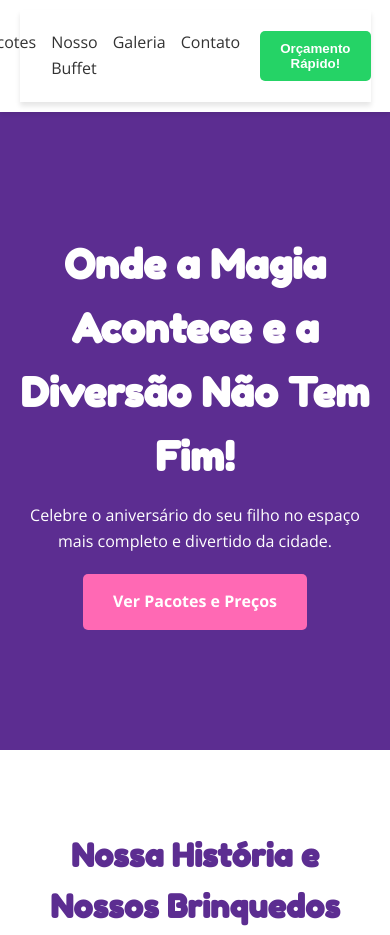
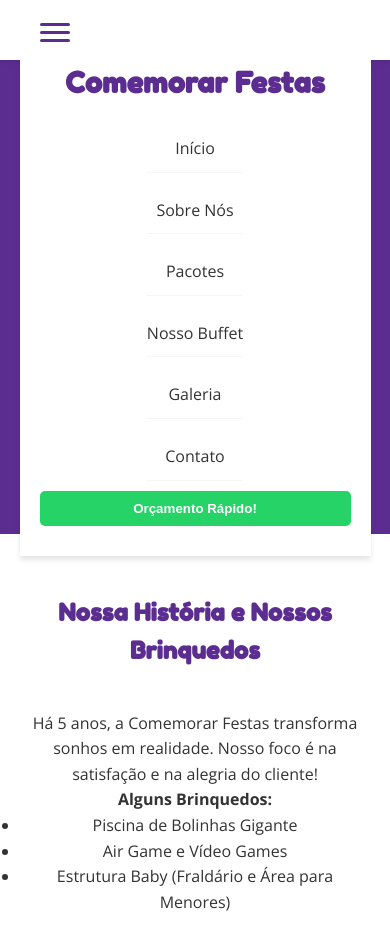
Before and after one commit to Ysaiassilas/Comemorar, a plain HTML site: page index.html in a window 390 px wide. Shown: the top 935 px of the page. Drawn offline with nearby package versions, Linux system fonts and the light colour scheme.

Commit message:
10/02/2026  21:07

```diff
--- a/style.css
+++ b/style.css
@@ -386,125 +386,113 @@
 
 /* TELAS PEQUENAS (Celulares - Máximo 600px) */
 @media (max-width: 600px) {
-    /* Ajuste de Espaçamento Geral */
     .content-section {
-        preenchimento: 40px 0;
+        padding: 40px 0;
     }
-    /* CABEÇALHO GERAL (Fixo) */
-    cabeçalho .container {
-        /* Configuração de tela pequena: Título à esquerda, Hambúrguer à direita */
-        flex-direction: linha;
-        justify-content: espaço-entre;
-        alinhamento-itens: centro;
-        preenchimento: 10px 20px;
-        altura: 60px; /* Altura fixa do cabeçalho quando colapsado */
-        estouro: oculto; /* CRÍTICO: Esconde o conteúdo extra na altura */
+
+    header .container {
+        flex-direction: row;
+        justify-content: space-between;
+        align-items: center;
+        padding: 10px 20px;
+        height: 60px;
+        overflow: visible; /* Alterado para permitir que o menu apareça */
     }
-    /* TÍTULO NO MOBILE: Posicionado fixo dentro do cabeçalho de 60px */
-    cabeçalho h1 {
-        índice z: 1001; /* Fica acima do menu deslizante */
-        margem: 0;
-        /* Revertendo para o fluxo normal do Flexbox para alinhamento: */
-        posição: estática;
-        transformar: nenhuma;
+
+    header h1 {
+        z-index: 1001;
+        margin: 0;
+        position: static;
+        transform: none;
     }
-    /* MOSTRA O BOTÃO HAMBÚRGUER */
+
     .menu-toggle {
-        exibição: bloco; /* Apenas no celular */
-        Índice z: 1002;
+        display: block;
+        z-index: 1002;
     }
-    /* CONTEÚDO QUE VAI SUBIR/DESCER (Nav e Botão WhatsApp) */
+
     .header-conteudo {
-        /* Tira o fluxo e posiciona para deslizar */
-        posição: absoluta;
-        superior: 60px; /* Começa logo abaixo da altura do cabeçalho (60px) */
-        esquerda: 0;
-        largura: 100%;
-        cor de fundo: #fff;
+        position: absolute;
+        top: 60px;
+        left: 0;
+        width: 100%;
+        background-color: #fff;
         box-shadow: 0 4px 5px rgba(0, 0, 0, 0.1);
-        preenchimento-inferior: 20px;
-        Índice z: 999;
-        /* TRANSITION CRÍTICA: Faz a descida ser suave */
-        transição: transformar 0,4s suavização de saída;
-        /* Ajusta o layout interno: Menu na coluna */
-        Exibir: flexível;
-        flex-direction: coluna;
-        alinhamento-itens: centro;
+        padding-bottom: 20px;
+        z-index: 999;
+        transition: transform 0.4s ease-out;
+        display: flex;
+        flex-direction: column;
+        align-items: center;
     }
-    /* ESTADO ESCONDIDO: Mover todo o conteúdo para cima */
+
     .header-conteudo.hidden {
-        /* O menu sobe para fora da área de 60px do cabeçalho */
-        transformar: traduzirY(-100%);
+        transform: translateY(-150%); /* Garante que suba o suficiente */
     }
-    /* Estilos internos dos itens do menu */
+
     .menu-agrupado {
-        largura: 100%;
-        flex-direction: coluna;
-        espaçamento: 10px;
-        margem superior: 20px;
-        preenchimento: 0 20px;
+        width: 100%;
+        flex-direction: column;
+        gap: 10px;
+        margin-top: 20px;
+        padding: 0 20px;
     }
 
     nav ul {
-        flex-direction: coluna;
-        largura: 100%;
-        alinhamento do texto: centralizado;
+        flex-direction: column;
+        width: 100%;
+        text-align: center;
     }
 
     nav ul li a {
-        exibir: bloco;
-        preenchimento: 10px 0;
-        borda inferior: 1px var sólido (--cor-fundo-claro);
+        display: block;
+        padding: 10px 0;
+        border-bottom: 1px solid var(--cor-fundo-claro);
     }
+
     .whatsapp-btn {
-        largura: 100%;
-        margem-inferior: 10px;
+        width: 100%;
+        margin-bottom: 10px;
     }
-    /* Efeito de ROTAÇÃO DO HAMBÚRGUER para se transformar em "X" */
 
     .menu-toggle.open span:nth-child(1) {
-        transformar: rotacionar(-45 graus) traduzir(-5px, 6px);
+        transform: rotate(-45deg) translate(-5px, 6px);
     }
 
     .menu-toggle.open span:nth-child(2) {
-        opacidade: 0; /* Barra do meio alguns */
-
+        opacity: 0;
     }
 
     .menu-toggle.open span:nth-child(3) {
-        transformar: rotacionar(45 graus) traduzir(-5px, -6px);
+        transform: rotate(45deg) translate(-5px, -6px);
     }
-    /* ... (Restaurante do seu CSS Mobile) ... */
-    .herói h2 {
-        tamanho da fonte: 1,8em;
+
+    .hero h2 {
+        font-size: 1.8em;
     }
 
     .conteudo-sobre-com-foto {
-        flex-direction: coluna;
-        alinhamento do texto: centralizado;
-
+        flex-direction: column;
+        text-align: center;
     }
 
     .imagem-sobre {
-
-        largura máxima: 100%;
-
+        max-width: 100%;
     }
 
     .pacote-card {
-        largura: 90%;
-        margem: 15px automática;
+        width: 90%;
+        margin: 15px auto;
     }
+
     .buffet-grid {
         grid-template-columns: 1fr;
-
     }
 
     .content-section h3 {
-        tamanho da fonte: 1,5em;
+        font-size: 1.5em;
     }
 }
-
 
 /* TELAS MÉDIAS (Tablets - 601px até 992px) */
 @media (min-width: 601px) and (max-width: 992px) {
```
